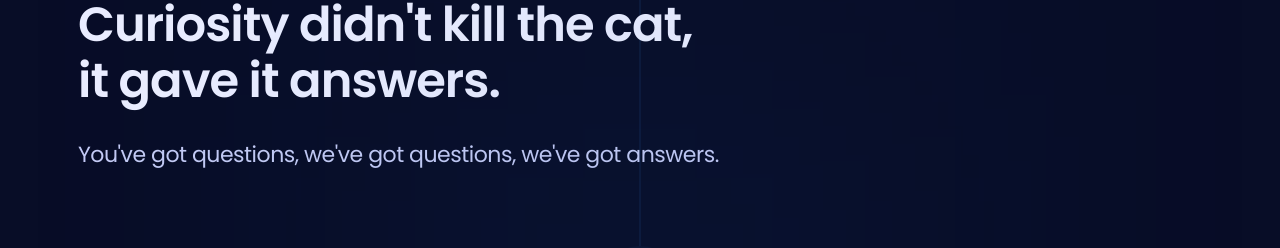
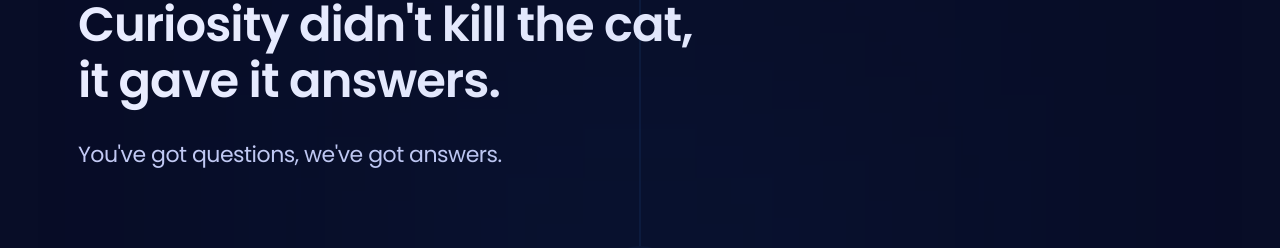
Before and after one commit to Rahul1-design/SaaS-App-Landing-Page, a React (Vite) app: page / in a window 1280 px wide. Shown: the part 3180-3428 px from the top of the page. Built offline with nearby package versions, Linux system fonts and the light colour scheme.

Commit message:
Senteces Corrections

```diff
--- a/src/sections/Faq.jsx
+++ b/src/sections/Faq.jsx
@@ -13,7 +13,7 @@ const Faq = () => {
               Curiosity didn't kill the cat, it gave it answers.
             </h3>
             <p className="body-1 max-lg:max-w-sm">
-              You've got questions, we've got questions, we've got answers.
+              You've got questions, we've got answers.
             </p>
           </div>
 
```
